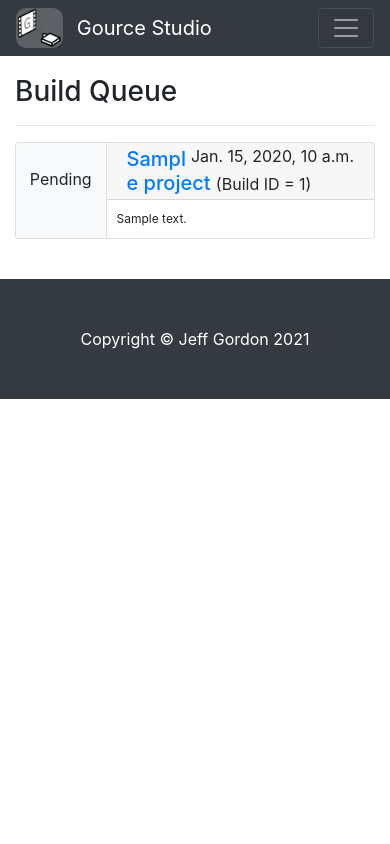
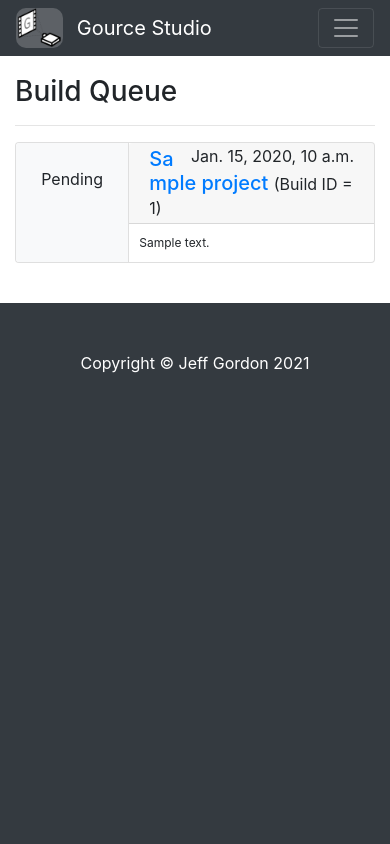
Before and after one commit to chugcup/gource-studio, a Django app: page /queue/ in a window 390 px wide. Run offline with Django 3.2, Linux system fonts and the light colour scheme; tables that the repository leaves empty hold one stand-in row (values such as "Sample post"); parts of the project's set-up code (start-up, migrations or seed data) failed here and were passed over; some libraries are stand-ins or nearby versions.

Commit message:
CSS fixes to improve responsive design (more mobile-friendly)
- Shifts project sidebar options to topbar on small resolutions
- Added .active link styling for project sidebar/topbar
- Fixed project/queue builds to use improved flex styling (vs. Bootstrap grid)
- Changed site layout to use flex to allow footer to fill remaining vertical height

```diff
--- a/gource_studio/gource_studio/static/css/custom.css
+++ b/gource_studio/gource_studio/static/css/custom.css
@@ -3,8 +3,16 @@
  * Copyright 2013-2020 Start Bootstrap
  * Licensed under MIT (https://github.com/StartBootstrap/startbootstrap-heroic-features/blob/master/LICENSE)
  */
+html, body {
+    height: 100%;
+}
 body {
   padding-top: 75px;
+  display: flex;
+  flex-direction: column;
+}
+footer {
+    flex-grow: 1;
 }
 
 .navbar-brand {
--- a/gource_studio/gource_studio/templates/core/build_queue.html
+++ b/gource_studio/gource_studio/templates/core/build_queue.html
@@ -20,6 +20,27 @@
 
   <!-- Custom styles for this template -->
   <link href="/static/css/custom.css" rel="stylesheet">
+
+  <style type="text/css">
+    .project-build-status-container {
+        display: flex;
+        flex-wrap: nowrap;
+    }
+    .project-build-status-container > .status-container {
+        flex-basis: 7rem;
+        flex-grow: 1;
+        border-radius: .25rem 0 0 .25rem;
+    }
+    .project-build-status-container > .content-container {
+        flex-basis: 0;
+        flex-grow: 999;
+        border-left: 1px solid rgba(0,0,0,0.125);
+        overflow: auto;
+    }
+    .project-build-status-container > .content-container .card-header {
+        padding:.25rem 1.25rem;
+    }
+  </style>
 
 </head>
 <body>
@@ -64,27 +85,26 @@
   <div class="container">
     <div class="row text-center">
     {% for build in page_obj %}
-      <div class="col-lg-12 col-md-12 mb-12">
-        <div class="card mb-3">
-          <div class="row no-gutters">
+      <div class="project-build-panel col-lg-12 col-md-12 mb-12">
+        <div class="project-build-status card mb-3">
+          <div class="project-build-status-container">
           {% if build.status == "pending" %}
-            <div class="col-3 col-sm-3 col-md-2 col-xl-1 bg-light"
+            <div class="status-container bg-light">
           {% elif build.status == "queued" %}
-            <div class="col-3 col-sm-3 col-md-2 col-xl-1 bg-light"
+            <div class="status-container bg-light">
           {% elif build.status == "running" %}
-            <div class="col-3 col-sm-3 col-md-2 col-xl-1 bg-primary text-white"
+            <div class="status-container bg-primary text-white">
           {% elif build.status == "completed" %}
-            <div class="col-3 col-sm-3 col-md-2 col-xl-1 bg-success text-white"
+            <div class="status-container bg-success text-white">
           {% elif build.status == "error" %}
-            <div class="col-3 col-sm-3 col-md-2 col-xl-1 bg-danger text-white"
+            <div class="status-container bg-danger text-white">
           {% endif %}
-                 style="border-radius: .25rem 0 0 .25rem">
-                <div class="" style="line-height:73px">
+              <div class="" style="line-height:73px">
                 {{ build.status|capfirst }}
               </div>
             </div>
-            <div class="col-9 col-sm-9 col-md-10 col-xl-11" style="border-left: 1px solid rgba(0,0,0,0.125)">
-              <div class="card-header" style="padding:.25rem 1.25rem;">
+            <div class="content-container">
+              <div class="card-header">
                 <h5 class="card-title text-left" style="margin-bottom:0">
                  <small class="float-right">
                     {{ build.created_at }}
```
Also changed, not shown: gource_studio/gource_studio/templates/core/project.html (+56 -5 lines), gource_studio/gource_studio/templates/core/project_builds.html (+33 -12 lines).
